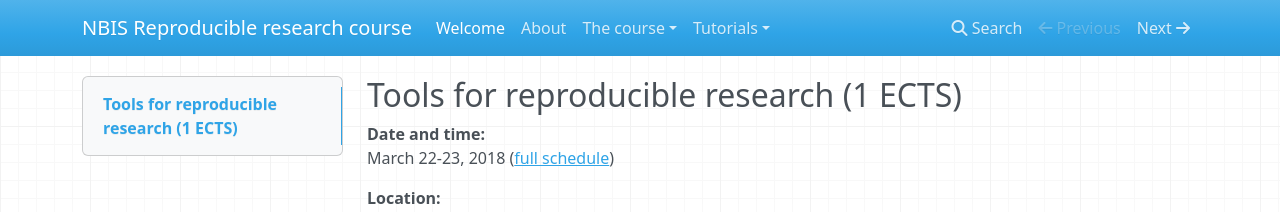
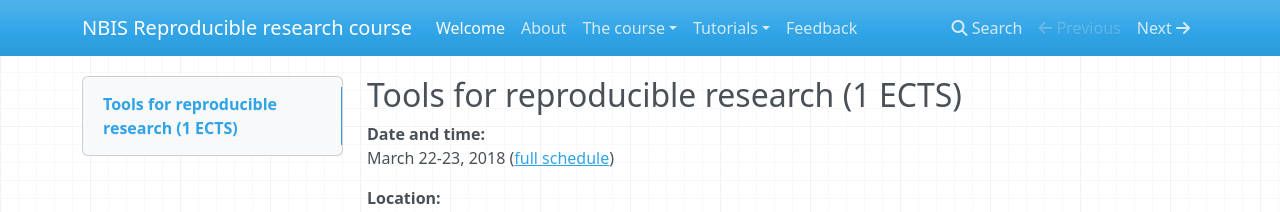
Before and after one commit to NBISweden/workshop-reproducible-research, an MkDocs documentation site: the page built from docs/index.md, in a window 1280 px wide. Shown: the top 212 px of the page. Built offline with MkDocs 1.6.1, drawn with Linux system fonts in a browser that asks for light colours; nearby versions of some CDN libraries; old or Windows-style settings are respelled for this version of MkDocs.

Commit message:
feedback form

```diff
--- /dev/null
+++ b/docs/feedback.html
@@ -0,0 +1 @@
+<iframe src="https://docs.google.com/forms/d/e/1FAIpQLScLBmhUGCq_6D_NMCTKtgz8k-5idJmPvKwZ_Ip3A_u8wy1WqQ/viewform?embedded=true" width="760" height="500" frameborder="0" marginheight="0" marginwidth="0">Loading...</iframe>
--- a/mkdocs.yml
+++ b/mkdocs.yml
@@ -15,6 +15,7 @@
     - R Markdown: 'rmarkdown.md'
     - Docker: 'docker.md'
     - 'Take down': take_down.md
+  - Feedback: 'feedback.html'
 
 markdown_extensions:
   - toc:
```
